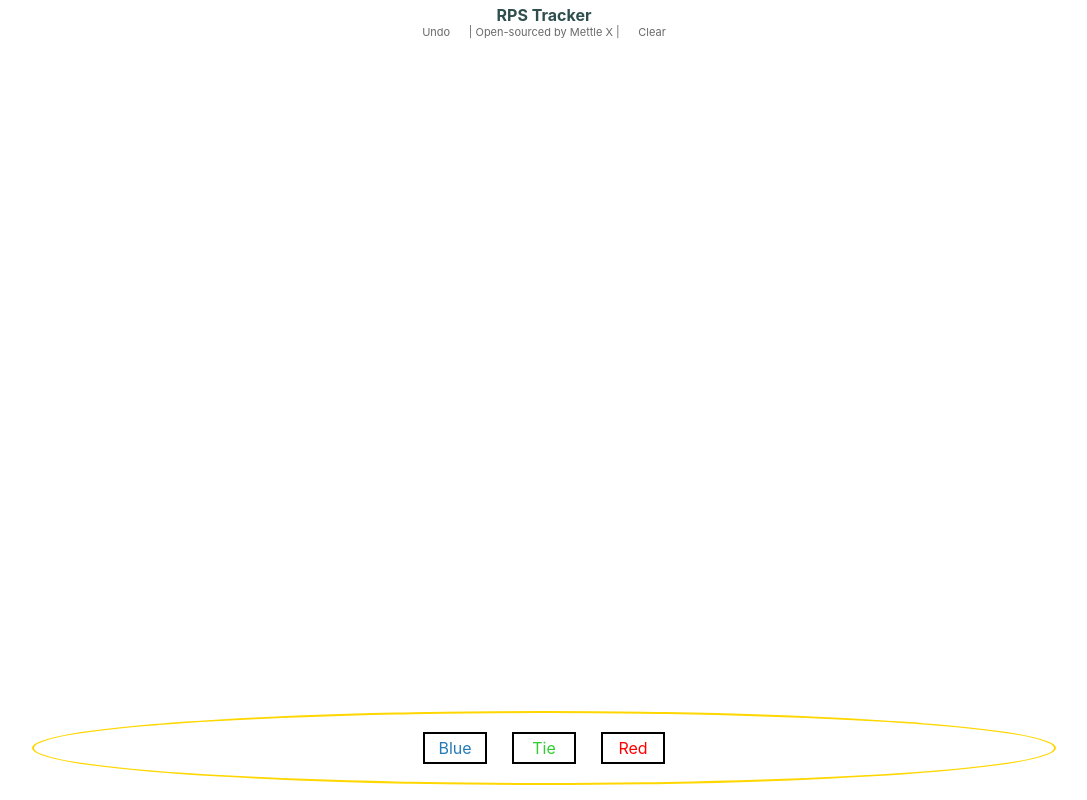
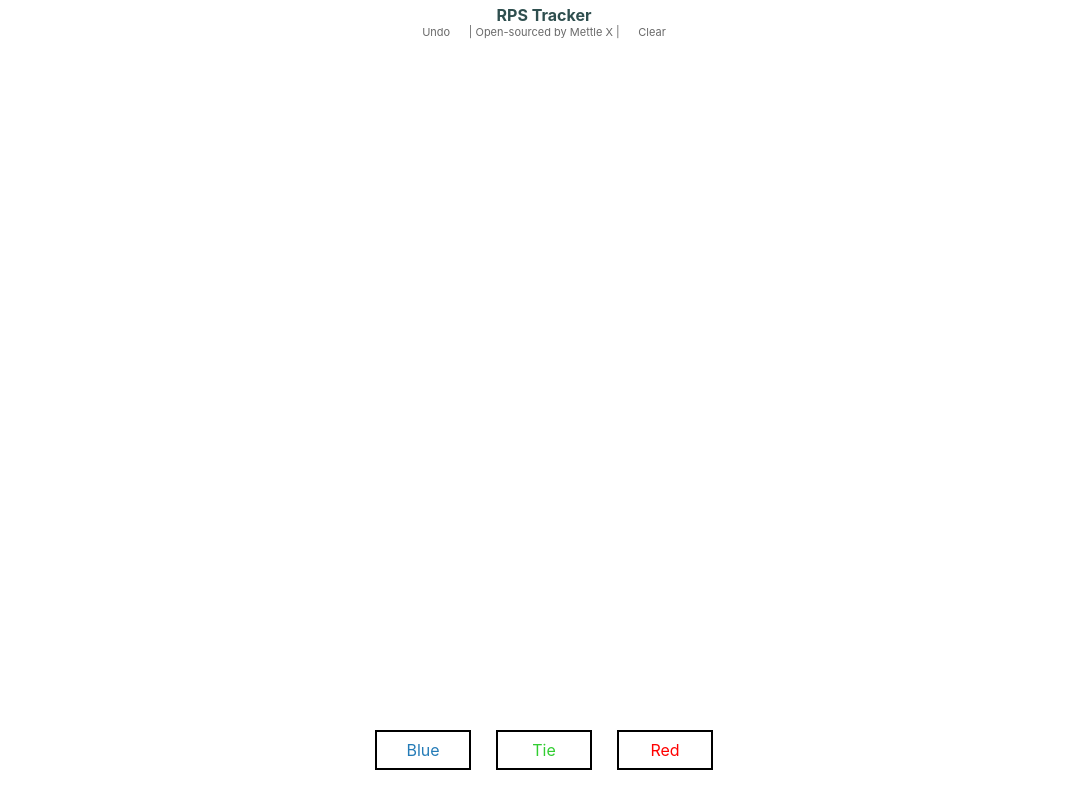
Before and after one commit to mettlex/rps-tracker, a Next.js app: page / in a window 1280 px wide. Shown: the whole page, without its empty margins (96-1183 px from the left). Built offline with nearby package versions, Linux system fonts and the light colour scheme.

Commit message:
add multinomial distribution

```diff
--- a/package.json
+++ b/package.json
@@ -8,6 +8,7 @@
     "lint": "next lint"
   },
   "dependencies": {
+    "mathjs": "^10.0.0",
     "next": "12.0.3",
     "react": "17.0.2",
     "react-dom": "17.0.2"
--- a/pages/index.tsx
+++ b/pages/index.tsx
@@ -2,11 +2,58 @@ import type { NextPage } from "next";
 import Head from "next/head";
 import { createRef, useState } from "react";
 import Arrow from "../components/Arrow";
+import { getMultinomialDistribution } from "../utils/probability";
 
 const containerRef = createRef<HTMLDivElement>();
 
 const Home: NextPage = () => {
   const [boxes, setBoxes] = useState<Box[]>([]);
+  const [pVisible, setPVisible] = useState<boolean>(false);
+
+  const pNextB = (
+    getMultinomialDistribution({
+      n: boxes.length + 1,
+      xB: boxes.filter((box) => box.name.trim().toLowerCase() === "blue").length + 1,
+      xT: boxes.filter((box) => box.name.trim().toLowerCase() === "tie").length,
+      xR: boxes.filter((box) => box.name.trim().toLowerCase() === "red").length,
+      pB:
+        boxes.filter((box) => box.name.trim().toLowerCase() === "blue").length / (boxes.length + 1),
+      pT:
+        boxes.filter((box) => box.name.trim().toLowerCase() === "tie").length / (boxes.length + 1),
+      pR:
+        boxes.filter((box) => box.name.trim().toLowerCase() === "red").length / (boxes.length + 1),
+    }) * 100
+  ).toFixed(2);
+
+  const pNextT = (
+    getMultinomialDistribution({
+      n: boxes.length + 1,
+      xB: boxes.filter((box) => box.name.trim().toLowerCase() === "blue").length,
+      xT: boxes.filter((box) => box.name.trim().toLowerCase() === "tie").length + 1,
+      xR: boxes.filter((box) => box.name.trim().toLowerCase() === "red").length,
+      pB:
+        boxes.filter((box) => box.name.trim().toLowerCase() === "blue").length / (boxes.length + 1),
+      pT:
+        boxes.filter((box) => box.name.trim().toLowerCase() === "tie").length / (boxes.length + 1),
+      pR:
+        boxes.filter((box) => box.name.trim().toLowerCase() === "red").length / (boxes.length + 1),
+    }) * 100
+  ).toFixed(2);
+
+  const pNextR = (
+    getMultinomialDistribution({
+      n: boxes.length + 1,
+      xB: boxes.filter((box) => box.name.trim().toLowerCase() === "blue").length,
+      xT: boxes.filter((box) => box.name.trim().toLowerCase() === "tie").length,
+      xR: boxes.filter((box) => box.name.trim().toLowerCase() === "red").length + 1,
+      pB:
+        boxes.filter((box) => box.name.trim().toLowerCase() === "blue").length / (boxes.length + 1),
+      pT:
+        boxes.filter((box) => box.name.trim().toLowerCase() === "tie").length / (boxes.length + 1),
+      pR:
+        boxes.filter((box) => box.name.trim().toLowerCase() === "red").length / (boxes.length + 1),
+    }) * 100
+  ).toFixed(2);
 
   const handleBoxClick = (name: string = "Tie") => {
     setBoxes([
@@ -30,7 +77,14 @@ const Home: NextPage = () => {
       </Head>
 
       <main className="main">
-        <h4 className="title">RPS Tracker</h4>
+        <h4
+          className="title"
+          onClick={() => {
+            setPVisible(!pVisible);
+          }}
+        >
+          RPS Tracker
+        </h4>
 
         <footer className="footer">
           <div>
@@ -90,6 +144,7 @@ const Home: NextPage = () => {
               }}
             >
               Blue
+              {pVisible && <div className="p-next">{pNextB}</div>}
             </div>
             <div
               className="box tie"
@@ -98,6 +153,7 @@ const Home: NextPage = () => {
               }}
             >
               Tie
+              {pVisible && <div className="p-next">{pNextT}</div>}
             </div>
             <div
               className="box red"
@@ -106,6 +162,7 @@ const Home: NextPage = () => {
               }}
             >
               Red
+              {pVisible && <div className="p-next">{pNextR}</div>}
             </div>
           </div>
         </div>
--- a/styles/globals.css
+++ b/styles/globals.css
@@ -44,7 +44,7 @@ body {
   justify-content: center;
   align-items: center;
   margin: 0 auto;
-  border: 2px solid gold;
+  border: 0;
   border-radius: 50%;
   padding: 35px;
   height: 3em;
@@ -78,10 +78,11 @@ body {
 
 .main .container .inputs .box {
   display: flex;
+  flex-direction: column;
   justify-content: center;
   align-items: center;
-  height: 2em;
-  width: 4em;
+  height: 2.5em;
+  width: 6em;
   padding: 0.5em;
   border: 2px solid black;
   cursor: pointer;
@@ -223,3 +224,7 @@ body {
 .box sub {
   font-size: 45%;
 }
+
+.p-next {
+  font-size: 70%;
+}
--- /dev/null
+++ b/utils/probability.ts
@@ -0,0 +1,38 @@
+import { factorial } from "mathjs";
+
+const defaultN = 0;
+const defaultXB = 0;
+const defaultXT = 0;
+const defaultXR = 0;
+const defaultPB = defaultXB / defaultN;
+const defaultPT = defaultXT / defaultN;
+const defaultPR = defaultXR / defaultN;
+
+interface GetDistributionParams {
+  n: number;
+  xB: number;
+  xT: number;
+  xR: number;
+  pB: number;
+  pT: number;
+  pR: number;
+}
+
+export const getMultinomialDistribution = (
+  { n, xB, xT, xR, pB, pT, pR }: GetDistributionParams = {
+    n: defaultN,
+    xB: defaultXB,
+    xT: defaultXT,
+    xR: defaultXR,
+    pB: defaultPB,
+    pT: defaultPT,
+    pR: defaultPR,
+  },
+) => {
+  return (
+    (factorial(n) / (factorial(xB) * factorial(xT) * factorial(xR))) *
+    Math.pow(pB, xB) *
+    Math.pow(pT, xT) *
+    Math.pow(pR, xR)
+  );
+};
```
Also changed, not shown: 1 other file (tests, documents, lock files or other folders).
